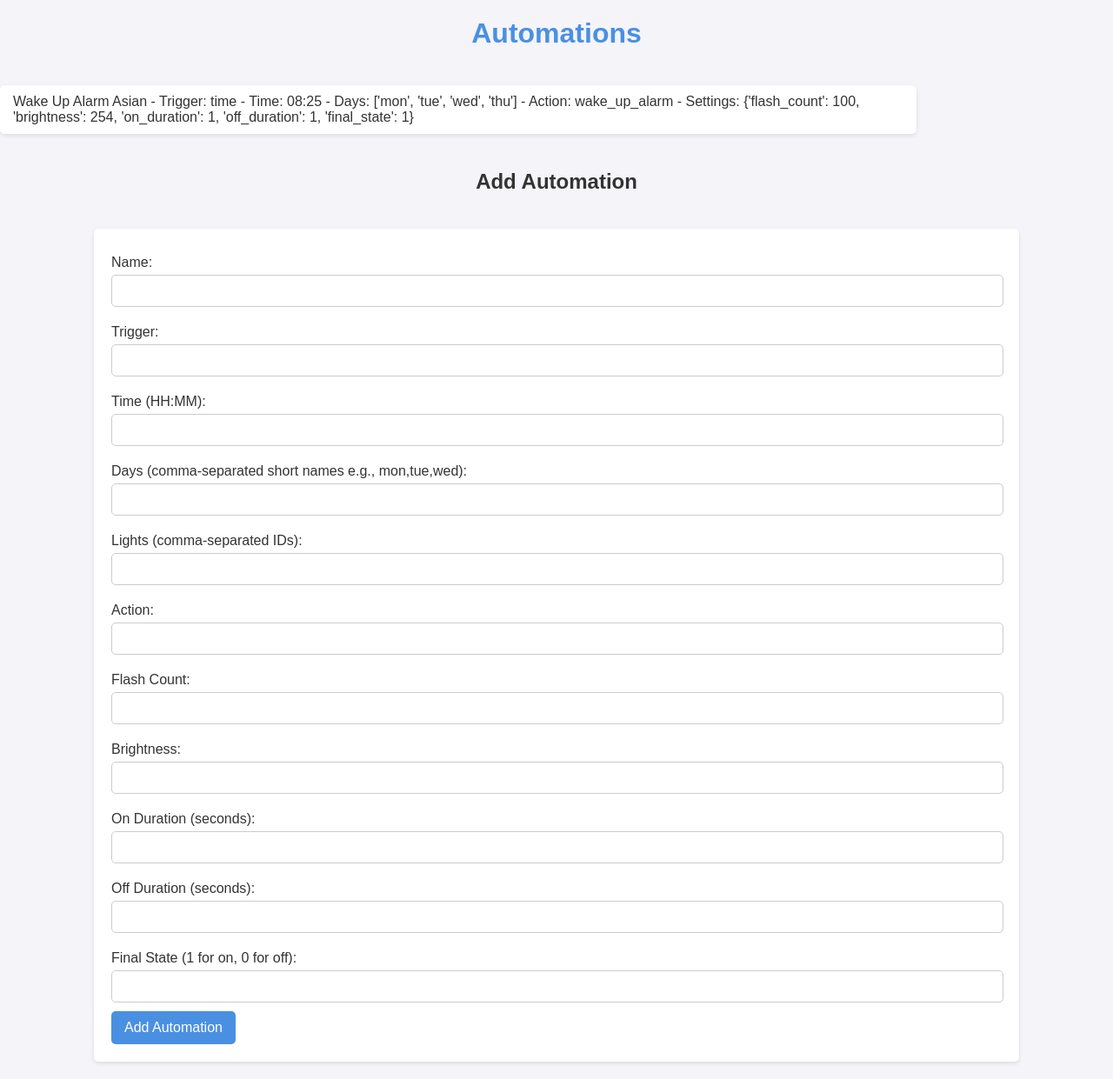
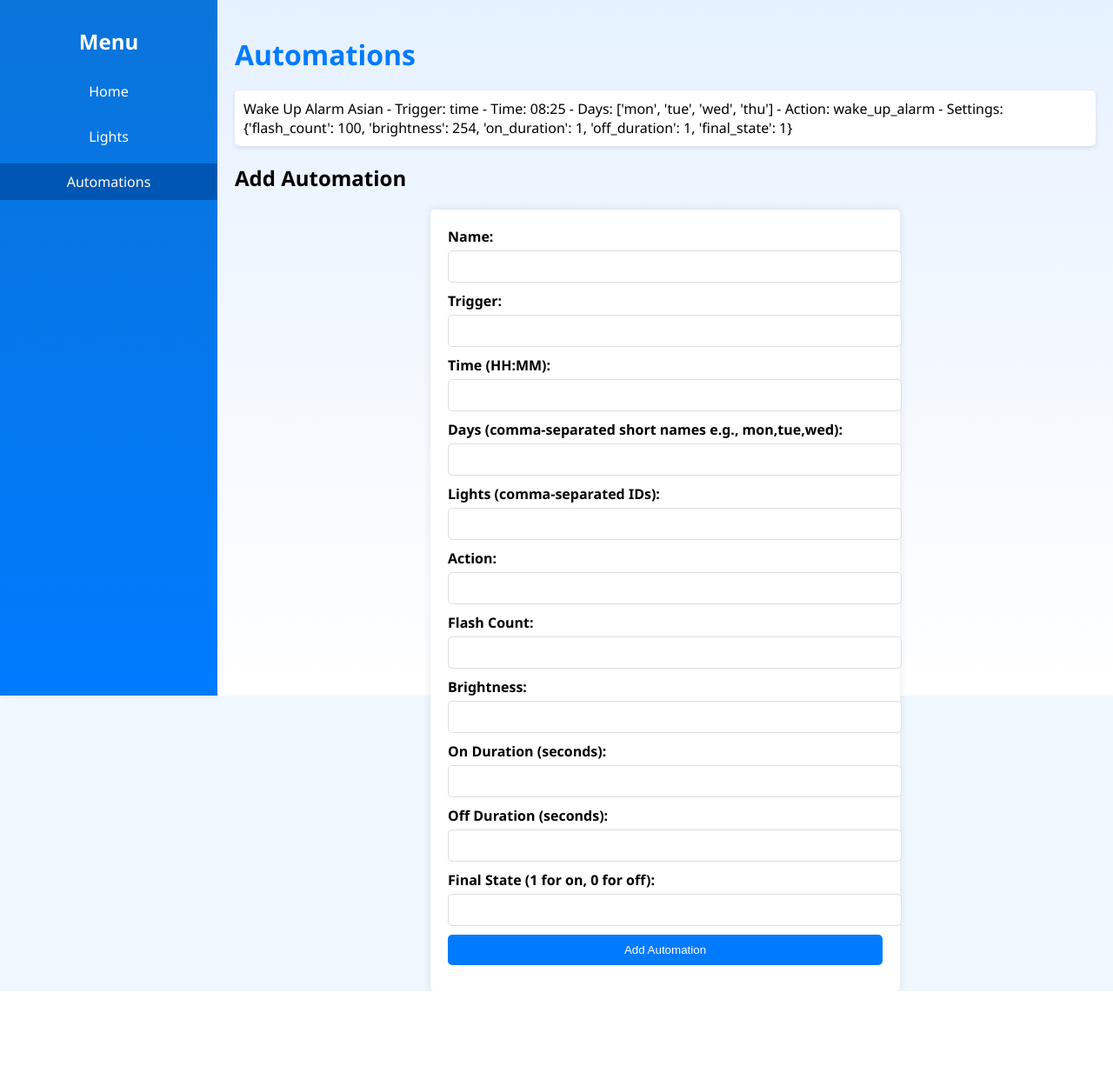
Before and after one commit to dhuelin/philips-hue-controller-automation, a Flask app: page /automations in a window 1280 px wide. Shown: the whole page at 87% size. After the commit the page ends 1140 px from the top, so only its background shows below. Run offline with Flask 3, Linux system fonts and the light colour scheme; parts of the project's set-up code (start-up, migrations or seed data) failed here and were passed over.

Commit message:
Improve design

```diff
--- a/flask_app/static/main.css
+++ b/flask_app/static/main.css
@@ -1,18 +1,56 @@
 body {
-    font-family: Arial, sans-serif;
-    background-color: #f4f4f9;
-    color: #333;
     margin: 0;
-    padding: 0;
+    font-family: 'Segoe UI', Tahoma, Geneva, Verdana, sans-serif;
+    background-color: #f0f8ff;
+}
+
+.container {
+    display: flex;
+    height: 100vh;
+}
+
+.sidebar {
+    width: 250px;
+    background: linear-gradient(180deg, #0a74da, #007bff);
+    color: white;
     display: flex;
     flex-direction: column;
     align-items: center;
+    padding: 15px 0;
+    box-shadow: 2px 0 5px rgba(0, 0, 0, 0.1);
+}
+
+.sidebar h1 {
+    font-size: 1.5em;
+    margin-bottom: 20px;
+    color: #ffffff;
+}
+
+.sidebar a {
+    color: white;
+    text-decoration: none;
+    padding: 10px 15px;
+    width: 100%;
+    text-align: center;
+    margin-bottom: 10px;
+    border-radius: 5px;
+    transition: background-color 0.3s;
+}
+
+.sidebar a:hover, .sidebar a.active {
+    background-color: #0056b3;
+}
+
+.content {
+    flex: 1;
+    padding: 20px;
+    background: linear-gradient(180deg, #e6f1ff, #ffffff);
 }
 
 h1 {
     font-size: 2em;
-    margin: 20px 0;
-    color: #4a90e2;
+    margin-bottom: 20px;
+    color: #007bff;
 }
 
 ul {
@@ -20,60 +58,55 @@ ul {
     padding: 0;
 }
 
-li {
-    background: #fff;
-    padding: 10px 15px;
-    margin: 5px 0;
+ul li {
+    background-color: #ffffff;
+    margin-bottom: 10px;
+    padding: 10px;
     border-radius: 5px;
-    box-shadow: 0 2px 5px rgba(0,0,0,0.1);
-    width: 80%;
-    display: flex;
-    justify-content: space-between;
-    align-items: center;
+    box-shadow: 0 2px 5px rgba(0, 0, 0, 0.1);
 }
 
-a {
-    color: #4a90e2;
+ul li a {
     text-decoration: none;
+    color: #333;
     font-weight: bold;
 }
 
-a:hover {
-    text-decoration: underline;
+ul li a:hover {
+    color: #007bff;
 }
 
 form {
-    background: #fff;
+    max-width: 500px;
+    margin: 0 auto;
+    background-color: white;
     padding: 20px;
-    margin: 20px 0;
     border-radius: 5px;
-    box-shadow: 0 2px 5px rgba(0,0,0,0.1);
-    width: 80%;
+    box-shadow: 0 0 10px rgba(0, 0, 0, 0.1);
 }
 
 form label {
     display: block;
-    margin: 10px 0 5px;
+    margin-bottom: 5px;
+    font-weight: bold;
 }
 
-form input {
-    width: calc(100% - 20px);
+form input, form button {
+    width: 100%;
     padding: 10px;
     margin-bottom: 10px;
-    border: 1px solid #ccc;
     border-radius: 5px;
+    border: 1px solid #ddd;
 }
 
-button {
-    padding: 10px 15px;
-    background-color: #4a90e2;
+form button {
+    background-color: #007bff;
     color: white;
     border: none;
-    border-radius: 5px;
     cursor: pointer;
-    font-size: 1em;
+    transition: background-color 0.3s;
 }
 
-button:hover {
-    background-color: #357abd;
+form button:hover {
+    background-color: #0056b3;
 }
--- a/flask_app/templates/automations.html
+++ b/flask_app/templates/automations.html
@@ -50,6 +50,14 @@
     </script>
 </head>
 <body>
+    <div class="container">
+        <div class="sidebar">
+            <h1>Menu</h1>
+            <a href="/">Home</a>
+            <a href="/lights">Lights</a>
+            <a href="/automations" class="active">Automations</a>
+        </div>
+        <div class="content">
             <h1>Automations</h1>
             <ul>
                 {% for automation in automations %}
@@ -82,5 +90,7 @@
                 <input type="number" id="final_state" name="final_state" required><br>
                 <button type="submit">Add Automation</button>
             </form>
+        </div>
+    </div>
 </body>
 </html>
```
Also changed, not shown: flask_app/templates/index.html (+11 -3 lines). Lines whose indentation alone changed are shown as unchanged.
